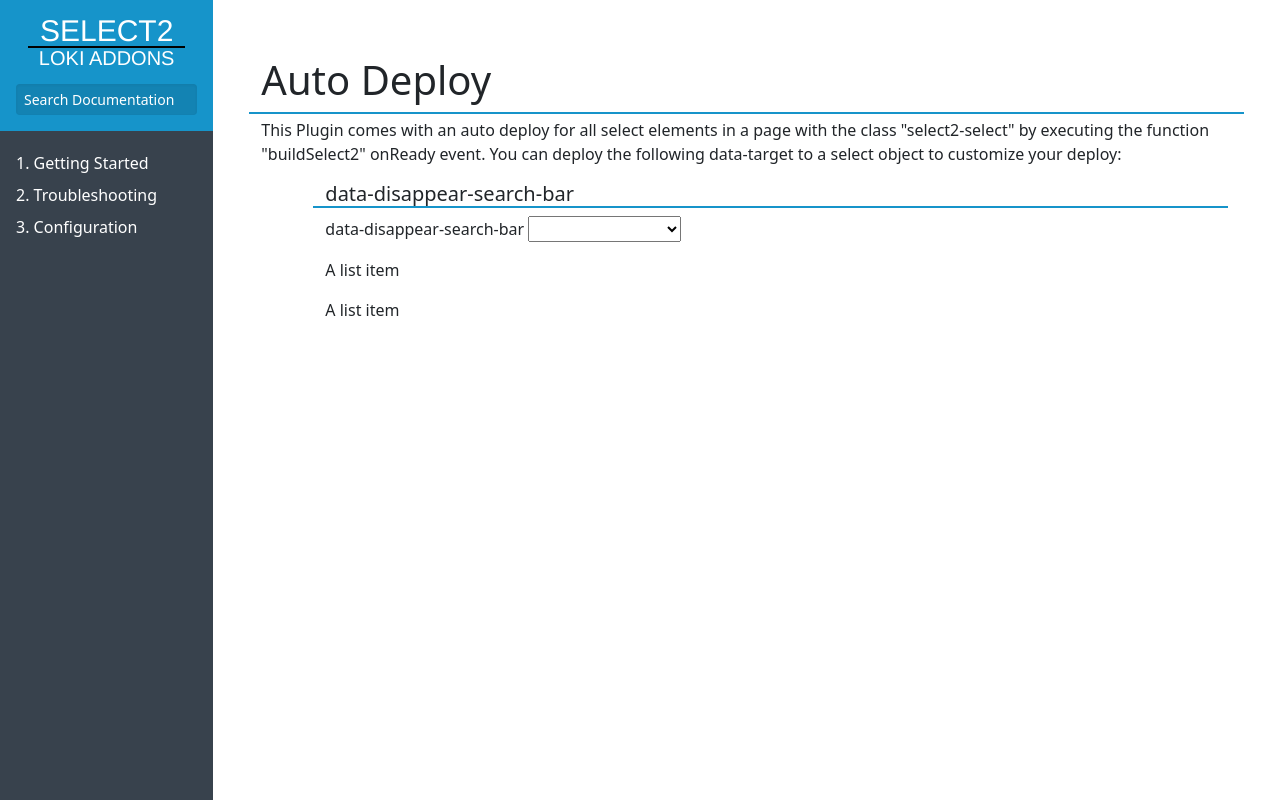
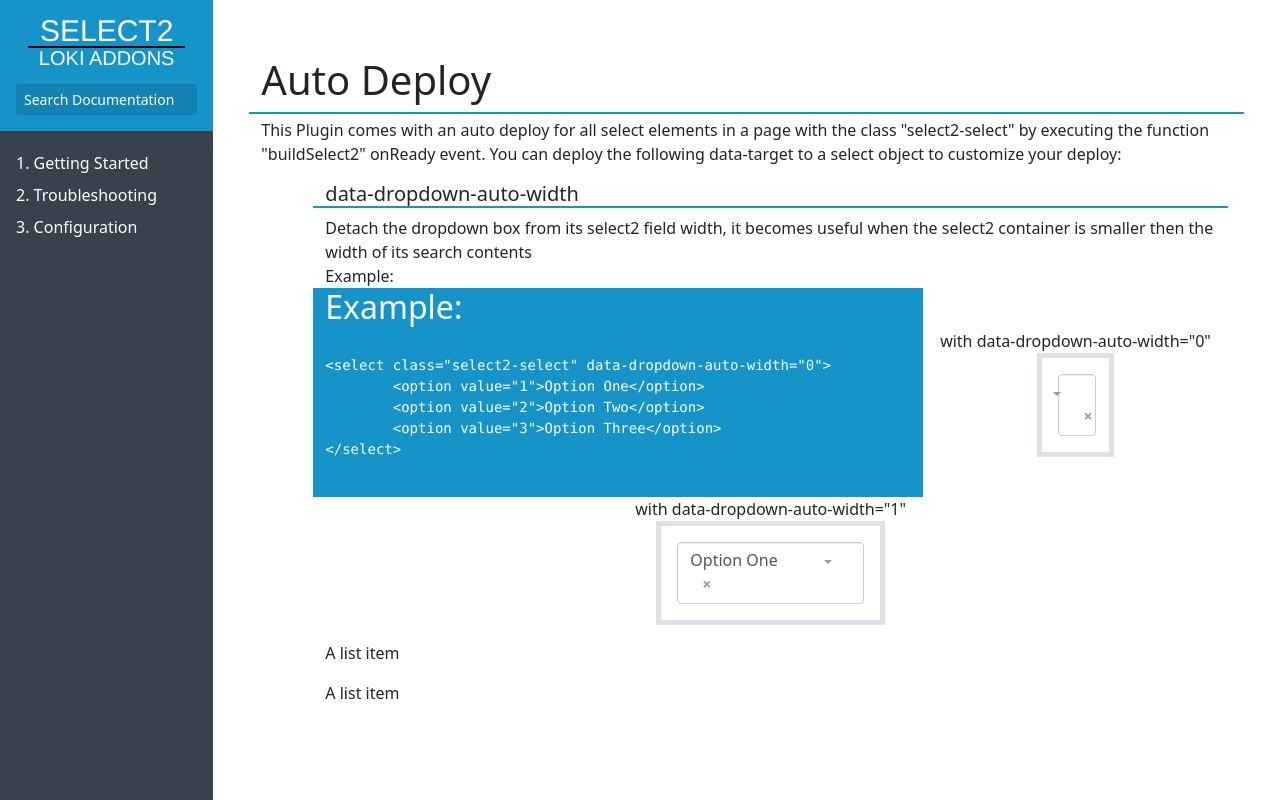
Before and after one commit to jaderloki/select2-easy-deploy, a plain HTML site: page index.html in a window 1280 px wide. Drawn offline with nearby package versions, Linux system fonts and the light colour scheme.

Commit message:
documentação inicial

```diff
--- a/index.html
+++ b/index.html
@@ -7,6 +7,7 @@
 		<link href="https://cdn.jsdelivr.net/npm/bootstrap@5.3.0-alpha1/dist/css/bootstrap.min.css" rel="stylesheet" integrity="sha384-GLhlTQ8iRABdZLl6O3oVMWSktQOp6b7In1Zl3/Jr59b6EGGoI1aFkw7cmDA6j6gD" crossorigin="anonymous">
 		<link rel="stylesheet" href="select2.customized.css">
 		<link rel="stylesheet" href="select2-bootstrap.customized.css">
+		<link rel="stylesheet" href="https://cdnjs.cloudflare.com/ajax/libs/font-awesome/6.3.0/css/all.min.css" integrity="sha512-SzlrxWUlpfuzQ+pcUCosxcglQRNAq/DZjVsC0lE40xsADsfeQoEypE+enwcOiGjk/bSuGGKHEyjSoQ1zVisanQ==" crossorigin="anonymous" referrerpolicy="no-referrer" />
 		<style>
 			.bgLeft{
 				background-color: #1694CA;
@@ -53,6 +54,10 @@
 			}
 			.titleTopic{
 				border-bottom: 2px solid #1694ca;
+			}
+			.codeExample {
+				background: #1694CA;
+				color: white;
 			}
 		</style>
 	</head>
@@ -104,15 +109,74 @@
 									<li class="list-group-item border-0">
 										<div class="row">
 											<div class="col h5 titleTopic">
-												data-disappear-search-bar
+												data-dropdown-auto-width
 											</div>
 										</div>
 										<div class="row">
 											<div class="col">
-												data-disappear-search-bar
-												<select class="select2-select">
-													<option disabled value="">Select one option</option>
-												</select>
+												<div class="row">
+													<div class="col">
+														Detach the dropdown box from its select2 field width, it becomes useful when the select2 container is smaller then the width of its search contents
+													</div>
+												</div>
+												<div class="row">
+													<div class="col">
+														<div class="row">
+															<div class="col-12">
+																Example:
+															</div>
+														</div>
+														<div class="row">
+															<div class="col-12">
+																<div class="row">
+																	<div class="col-8 codeExample">
+																		<h2>Example:</h2>
+																		<pre class="overflow-hidden">
+
+<code class="text-white">&lt;select class=&quot;select2-select&quot; data-dropdown-auto-width=&quot;0&quot;&gt;
+	&lt;option value=&quot;1&quot;&gt;Option One&lt;/option&gt;
+	&lt;option value=&quot;2&quot;&gt;Option Two&lt;/option&gt;
+	&lt;option value=&quot;3&quot;&gt;Option Three&lt;/option&gt;
+&lt;/select&gt;</code>
+																		</pre>
+																	</div>
+																	<div class="col-4 m-auto">
+																		<div class="row">
+																			<label class="col-auto mx-auto">
+																				with data-dropdown-auto-width="0"
+																			</label>
+																		</div>
+																		<div class="row">
+																			<div class="col-3 mx-auto border border-5 border-5 p-3">
+																				<select class="select2-select" data-dropdown-auto-width="0">
+																					<option value="1">Option One</option>
+																					<option value="2">Option Two</option>
+																					<option value="3">Option Three</option>
+																				</select>
+																			</div>
+																		</div>
+																	</div>
+																</div>
+															</div>
+															<div class="col-12">
+																<div class="row">
+																	<label for="dataDropdownAutoWidthActivated" class="col-auto mx-auto">
+																		with data-dropdown-auto-width="1"
+																	</label>
+																</div>
+																<div class="row">
+																	<div class="col-3 mx-auto border border-5 border-5 p-3">
+																		<select class="select2-select" data-dropdown-auto-width="1">
+																			<option value="1">Option One</option>
+																			<option value="2">Option Two</option>
+																			<option value="3">Option Three</option>
+																		</select>
+																	</div>
+																</div>
+															</div>
+														</div>
+													</div>
+												</div>
 											</div>
 										</div>
 									</li>
@@ -126,6 +190,7 @@
 			</div>
 		</div>
 		<script src="https://cdn.jsdelivr.net/npm/bootstrap@5.3.0-alpha1/dist/js/bootstrap.bundle.min.js" integrity="sha384-w76AqPfDkMBDXo30jS1Sgez6pr3x5MlQ1ZAGC+nuZB+EYdgRZgiwxhTBTkF7CXvN" crossorigin="anonymous"></script>
+		<script src="https://code.jquery.com/jquery-3.6.4.min.js" integrity="sha256-oP6HI9z1XaZNBrJURtCoUT5SUnxFr8s3BzRl+cbzUq8=" crossorigin="anonymous"></script>
 		<script src="select2.customized.js"></script>
 		<script src="select2.lokiAddons.js"></script>
 	</body>
--- a/select2.customized.css
+++ b/select2.customized.css
@@ -560,3 +560,9 @@
 .select2-container--classic.select2-container--open .select2-dropdown{
     border-color:#5897fb
 }
+/**
+	disappear-search-bar
+**/
+.select2-container .no-search .select2-search{
+	display: none;
+}
--- a/select2.lokiAddons.js
+++ b/select2.lokiAddons.js
@@ -11,11 +11,15 @@
 	$(selectElements).each(function() {
 		var thisObject = this;
 		if($(thisObject).hasClass("select2-hidden-accessible") == false){
-			if($(thisObject).data("disappear-search-bar") != "" && $(thisObject).data("disappear-search-bar") != null && $(thisObject).data("disappear-search-bar") == true){
-				var dropdownExtraClasses = "no-search";
-			}else{
-				var dropdownExtraClasses = null;
-			}
+			var dropdownExtraClasses = null;
+			/**
+				Already implemented in Select2 version 4.0.3 with data-minimum-results-for-search="Infinity"
+				if($(thisObject).data("disappear-search-bar") != "" && $(thisObject).data("disappear-search-bar") != null && $(thisObject).data("disappear-search-bar") == true){
+					var dropdownExtraClasses = "no-search";
+				}else{
+					var dropdownExtraClasses = null;
+				}
+			**/
 			if($(thisObject).data("dropdown-auto-width") != "" && $(thisObject).data("dropdown-auto-width") != null && $(thisObject).data("dropdown-auto-width") == true){
 				var dropdownAutoWidth = $(thisObject).data("dropdown-auto-width");
 			}else{
@@ -86,7 +90,7 @@
 				if($(thisObject).find("option[value='']").length > 0){
 					placeholder = $(thisObject).find("option[value='']").html();
 				}else{
-					if((thisObject).find("option[disabled]").length > 0){
+					if($(thisObject).find("option[disabled]").length > 0){
 						placeholder = $(thisObject).find("option[disabled]").html();
 					}else{
 						placeholder = "Select an Item";
```
Also changed, not shown: select2.customized.js.
